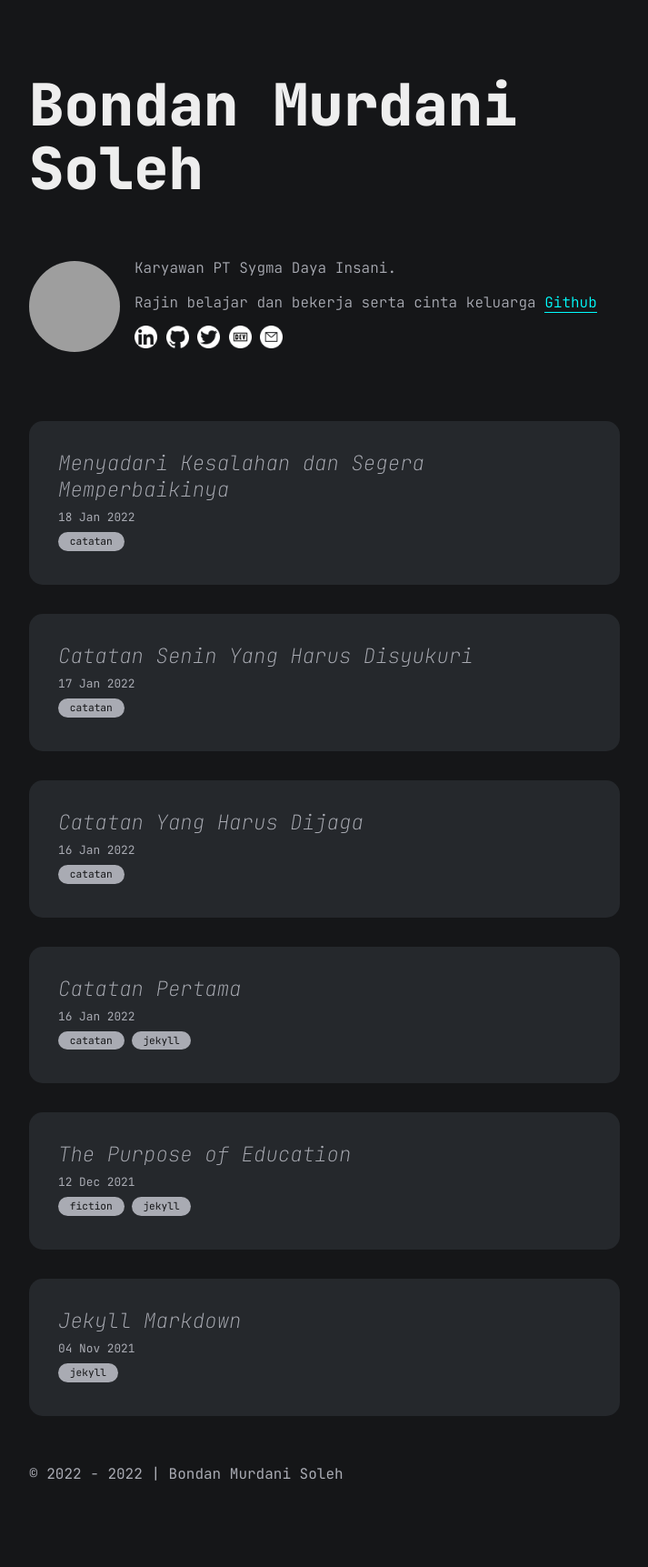
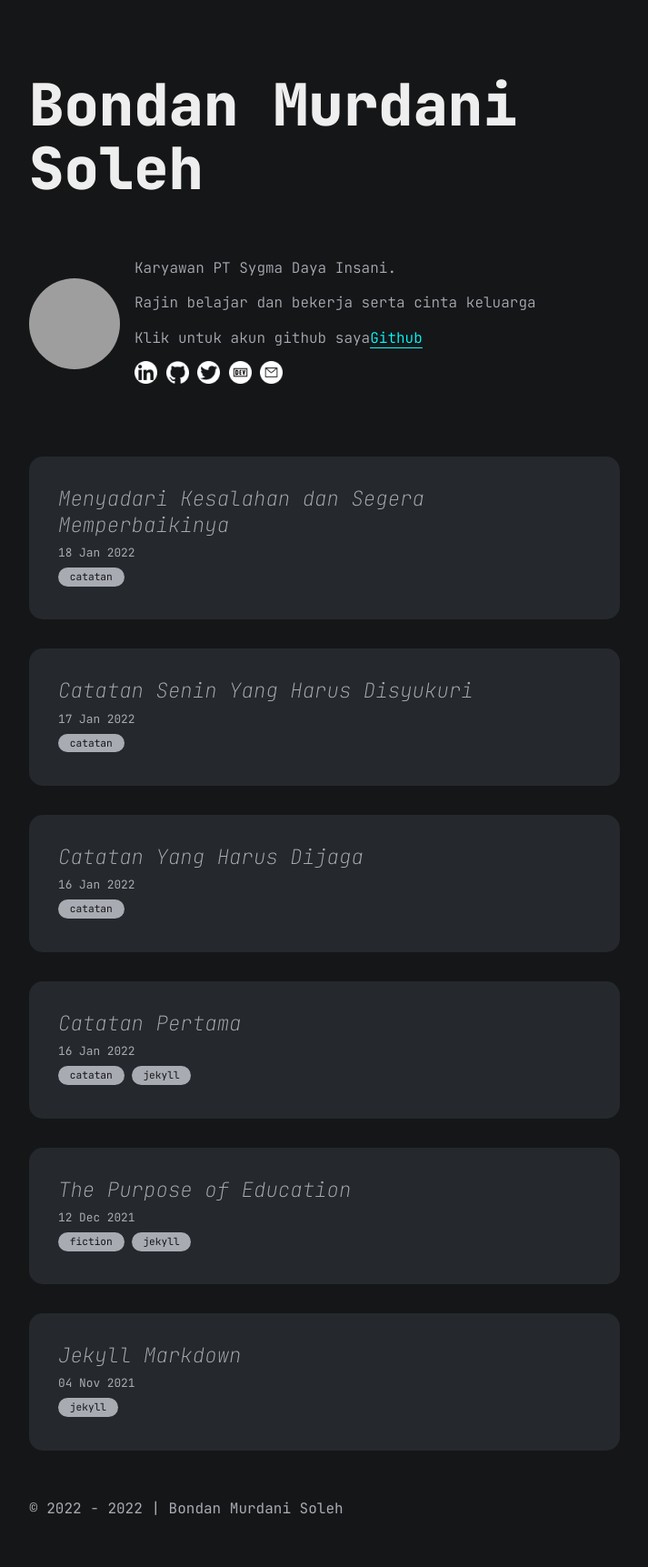
Before and after one commit to papabondan/papabondan.github.io, a Jekyll site: the page built from index.md, in a window 1280 px wide. Shown: the whole page at 91% size, without its empty margins (283-996 px from the left). Built offline with Jekyll 4.4.1, drawn with Linux system fonts in a browser that asks for light colours; comment, search, counter and statistics services are not loaded; before the commit the page ends 1685 px from its top, so only the background shows below that; grey boxes are pictures that could not be loaded.

Commit message:
Update author.yml

```diff
--- a/_data/author.yml
+++ b/_data/author.yml
@@ -6,8 +6,13 @@ description: "
   </p>
   <br/>
   <p>
-    Rajin belajar dan bekerja serta cinta keluarga <a href='https://github.com/papabondan' target='_blank'>Github</a>
+    Rajin belajar dan bekerja serta cinta keluarga
   </P>
+   <br/>
+  <p>
+    Klik untuk akun github saya<a href='https://github.com/papabondan' target='_blank'>Github</a>
+  </p>
+
 "
 email: murdani.bondan.bm@gmail.com
 contact:
```
